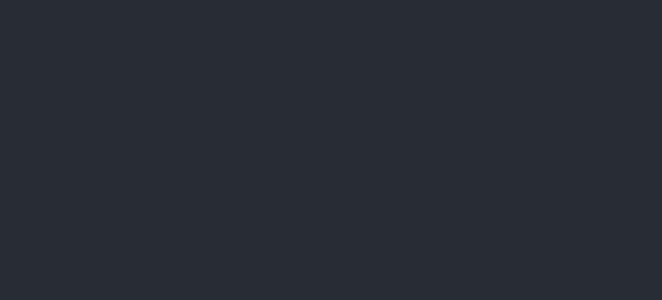
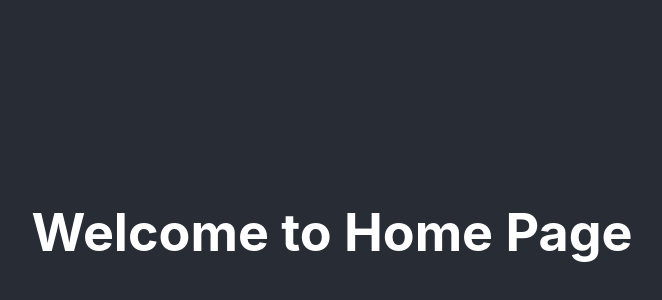
Before and after one commit to chiragdoctor/react-with-hooks, a React (Create React App) app: page / in a window 1280 px wide. Shown: the part 168-468 px from the top of the page, without its empty margins (308-970 px from the left). Built offline with nearby package versions, Linux system fonts and the light colour scheme.

Commit message:
Setting up routes

```diff
--- a/package.json
+++ b/package.json
@@ -9,6 +9,7 @@
     "node-sass": "^4.14.1",
     "react": "^16.13.1",
     "react-dom": "^16.13.1",
+    "react-router-dom": "^5.2.0",
     "react-scripts": "3.4.1"
   },
   "scripts": {
--- a/src/App.js
+++ b/src/App.js
@@ -1,13 +1,36 @@
 import React from 'react';
+import { BrowserRouter as Router, Route } from 'react-router-dom';
 import './App.scss';
+import AboutPage from './Pages/AboutPage';
 
 function App() {
   return (
-    <div className='App'>
-      <header className='App-header'>
-        <h1 className='title'></h1>
-      </header>
-    </div>
+    <Router>
+      <div className='App'>
+        <header className='App-header'>
+          <Route
+            path='/'
+            exact
+            render={() => {
+              return <h1>Welcome to Home Page</h1>;
+            }}
+          />
+          <Route path='/about' exact component={AboutPage} />
+          <Route
+            path='/user/:firstname/:lastname'
+            exact
+            render={({ match }) => {
+              return (
+                <h1>
+                  {' '}
+                  Welcome {match.params.firstname} {match.params.lastname}
+                </h1>
+              );
+            }}
+          />
+        </header>
+      </div>
+    </Router>
   );
 }
 
--- /dev/null
+++ b/src/Pages/AboutPage.js
@@ -0,0 +1,7 @@
+import React from 'react';
+
+const AboutPage = () => {
+  return <div>Welcome to about page.</div>;
+};
+
+export default AboutPage;
```
Also changed, not shown: 1 other file (tests, documents, lock files or other folders).
